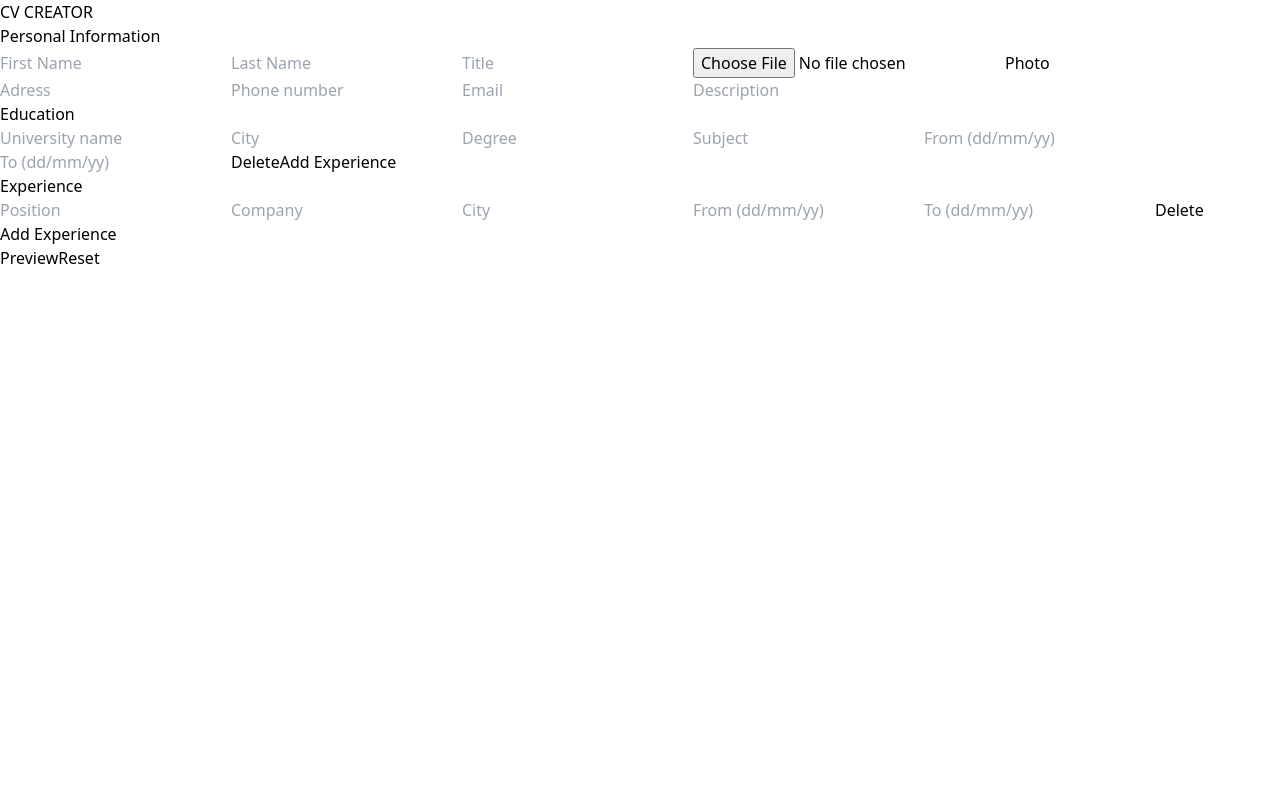
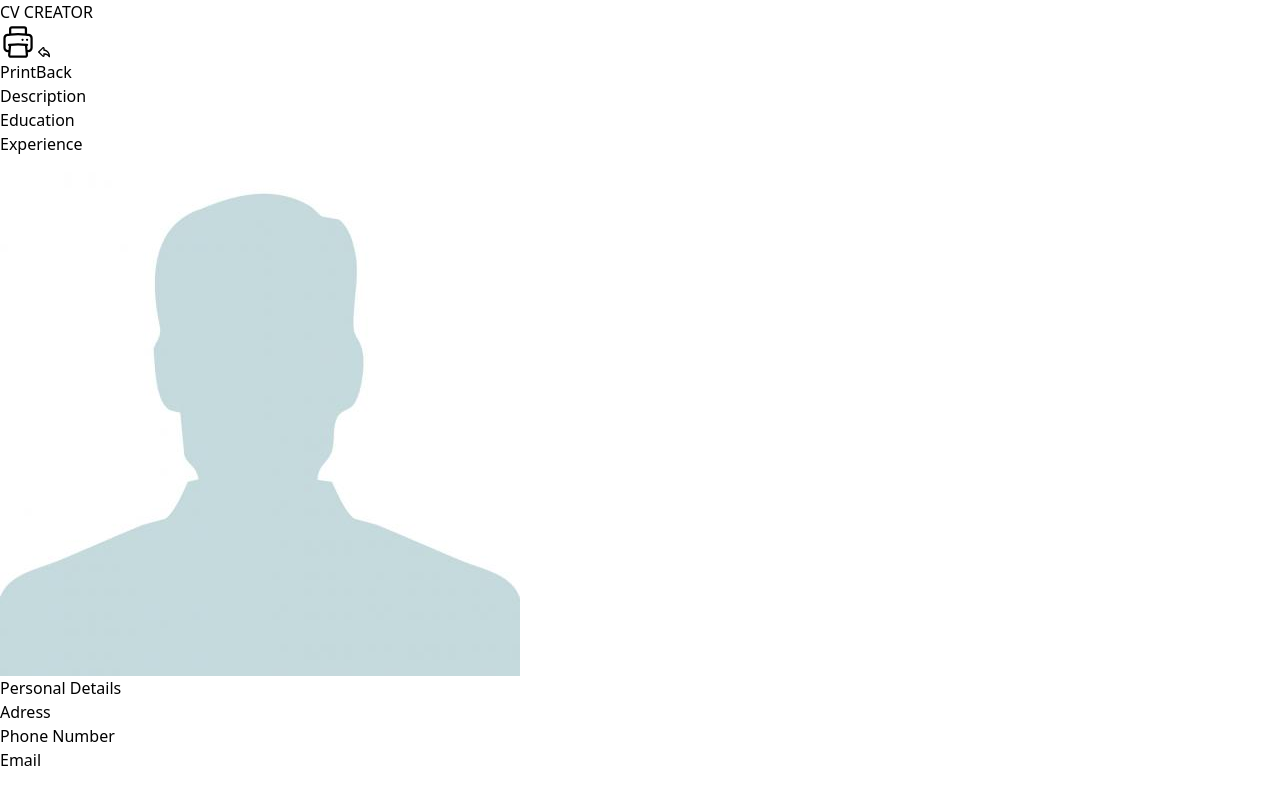
Before and after one commit to MarioMilosevic/CV-Creator, a React (Vite) app: page / in a window 1280 px wide. Both pictures are taken after a click on the button "Preview". Built offline with nearby package versions, Linux system fonts and the light colour scheme.

Commit message:
Toggle isPreviewActive on click

```diff
--- a/src/App.tsx
+++ b/src/App.tsx
@@ -35,21 +35,36 @@ function App() {
     fromDate: "",
     toDate: "",
   });
+
+  const goBack = () => {
+    setIsPreviewActive(false)
+  }
   return (
     <>
       <Header />
       <Wrapper>
-        {isPreviewActive && <Preview />}
+        {isPreviewActive && (
+          <Preview
+            personalInformation={personalInformation}
+            education={education}
+            experience={experience}
+            goBack={goBack}
+          />
+        )}
         {!isPreviewActive && (
           <>
-            <PersonalInfo personalInformation={personalInformation}/>
-            <Education education={education}/>
-            <Experience experience={experience}/>
+            <PersonalInfo personalInformation={personalInformation} />
+            <Education education={education} />
+            <Experience experience={experience} />
             <div className="flex flex-col gap-4 pt-12 pb-8">
-              <Button hoverColor="hover:bg-green-600" color="bg-green-500">
+              <Button
+                handleClick={() => setIsPreviewActive(true)}
+                hoverColor="hover:bg-green-600"
+                color="bg-green-500"
+              >
                 Preview
               </Button>
-              <Button hoverColor="hover:bg-red-600" color="bg-red-500">
+              <Button handleClick={() => console.log('treba da resetuje')} hoverColor="hover:bg-red-600" color="bg-red-500">
                 Reset
               </Button>
             </div>
--- a/src/components/Button.tsx
+++ b/src/components/Button.tsx
@@ -4,12 +4,14 @@ interface ButtonTypes {
   children: ReactNode;
   color: string;
   hoverColor: string;
+  handleClick:() => void
 }
 
-const Button = ({ children, color, hoverColor }: ButtonTypes) => {
+const Button = ({ children, color, hoverColor, handleClick }: ButtonTypes) => {
   return (
     <button
       className={`${color} text-slate-100 font-semibold text-xl duration-300 px-4 py-2 w-full rounded-md ${hoverColor}`}
+      onClick={handleClick}
     >
       {children}
     </button>
--- a/src/components/Education.tsx
+++ b/src/components/Education.tsx
@@ -22,10 +22,10 @@ const Education = ({ education }: EducationTypes) => {
       <InputField value={education.subject} name="Subject" />
       <InputField value={education.fromDate} name="From (dd/mm/yy)" />
       <InputField value={education.toDate} name="To (dd/mm/yy)" />
-      <Button color="bg-slate-800" hoverColor="hover:bg-slate-950">
+      <Button handleClick={() => console.log("nesto")} color="bg-slate-800" hoverColor="hover:bg-slate-950">
         Delete
       </Button>
-      <Button color="bg-slate-800" hoverColor="hover:bg-slate-950">
+      <Button handleClick={() => console.log("nesto")} color="bg-slate-800" hoverColor="hover:bg-slate-950">
         Add Experience
       </Button>
     </section>
--- a/src/components/Preview.tsx
+++ b/src/components/Preview.tsx
@@ -1,6 +1,40 @@
 import defaultProfile from "../assets/profile.jpeg";
 
-const Preview = () => {
+interface PreviewTypes {
+  personalInformation: {
+    firstName: string;
+    lastName: string;
+    title: string;
+    photo: string;
+    adress: string;
+    phoneNumber: string;
+    email: string;
+    description: string;
+  };
+  education: {
+    universityName: string;
+    city: string;
+    degree: string;
+    subject: string;
+    fromDate: string;
+    toDate: string;
+  };
+  experience: {
+    position: string;
+    company: string;
+    city: string;
+    fromDate: string;
+    toDate: string;
+  };
+  goBack:() => void;
+}
+
+const Preview = ({
+  personalInformation,
+  education,
+  experience,
+  goBack
+}: PreviewTypes) => {
   return (
     <div className="fixed flex top-0 right-0 w-full h-full bg-slate-900 bg-opacity-80 z-10 duration-1000 transition-all">
       <div className="absolute mt-20 ml-12 flex gap-4">
@@ -22,7 +56,7 @@ const Preview = () => {
 
           <span className="">Print</span>
         </button>
-        <button className="rounded-lg px-6 py-3 bg-red-500 flex gap-2 justify-center items-center text-slate-100">
+        <button className="rounded-lg px-6 py-3 bg-red-500 flex gap-2 justify-center items-center text-slate-100" onClick={goBack}>
           <svg
             stroke="currentColor"
             fill="currentColor"
@@ -49,7 +83,7 @@ const Preview = () => {
         </header>
         <main className="w-full flex flex-1">
           <section className="w-[70%] pl-4 pr-16 py-4">
-            <article>
+            <article className="min-h-[100px]">
               <h3 className="font-semibold text-green-500 text-xl border-b border-b-slate-600">
                 Description
               </h3>
@@ -57,7 +91,7 @@ const Preview = () => {
                 {personalInformation.description}
               </p>
             </article>
-            <article>
+            <article className="min-h-[100px]">
               <h3 className="font-semibold text-green-500 text-xl border-b border-b-slate-600">
                 Education
               </h3>
@@ -70,7 +104,7 @@ const Preview = () => {
                 </div>
               </div>
             </article>
-            <article>
+            <article className="min-h-[100px]">
               <h3 className="font-semibold text-green-500 text-xl border-b border-b-slate-600">
                 Experience
               </h3>
```
